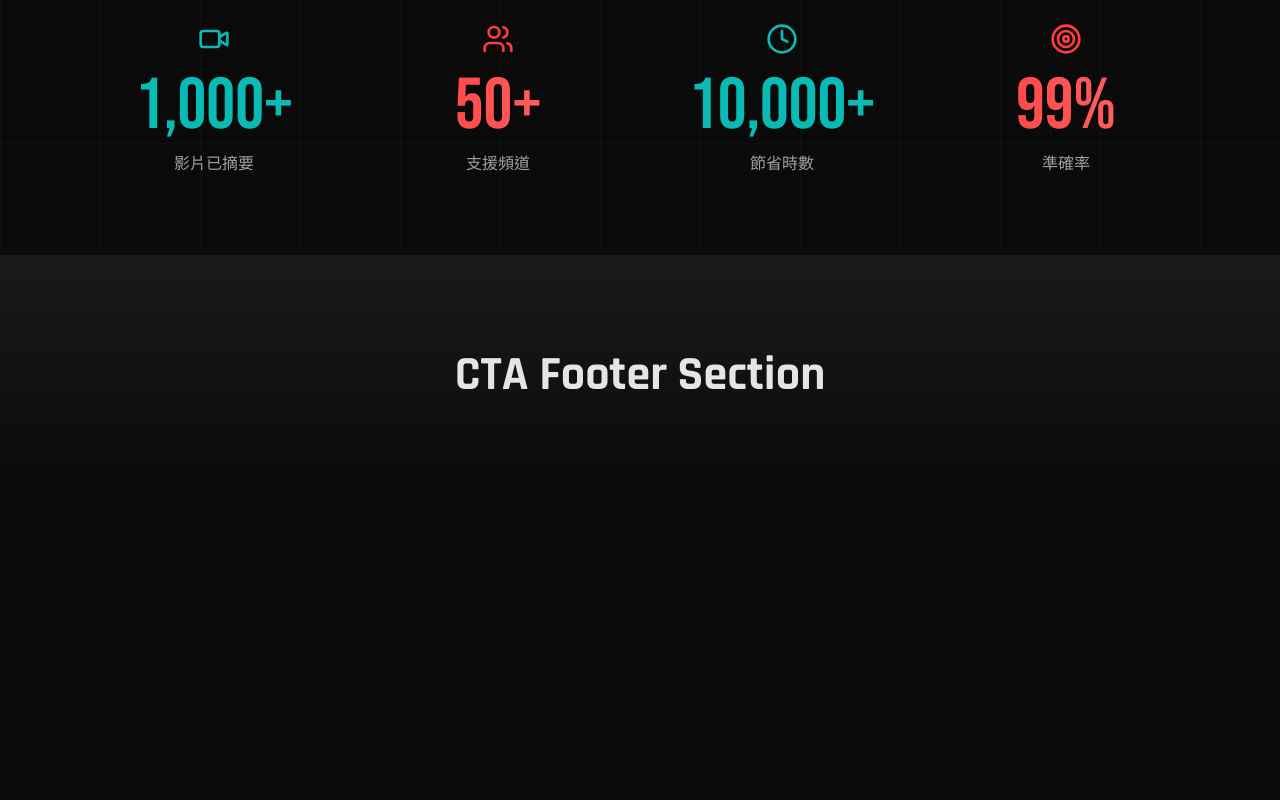
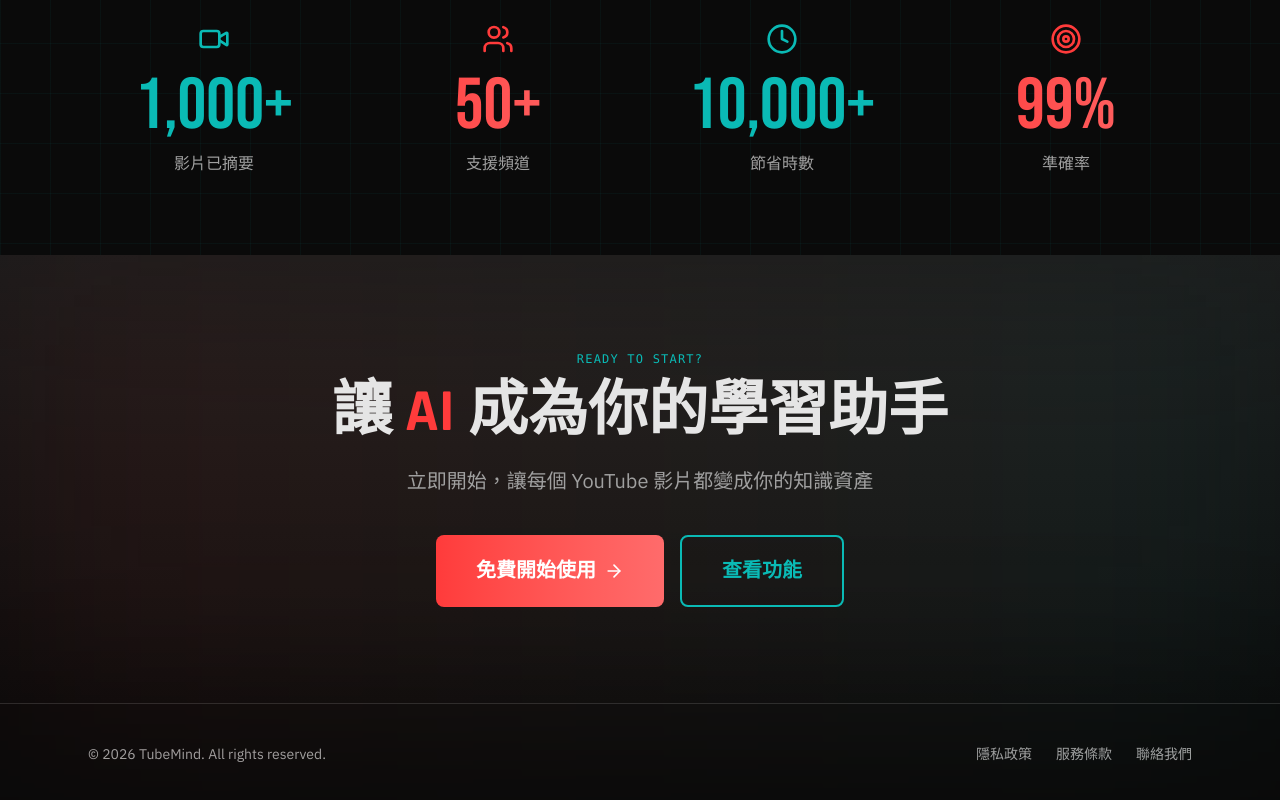
Before and after one commit to Darren901/tube-mind, a Next.js app: page / in a window 1280 px wide. Shown: the part 4822-5622 px from the top of the page. Before the commit the page ends 5317 px from the top, so only its background shows below. Built offline with nearby package versions, Linux system fonts and the light colour scheme; no server answers.

Commit message:
feat: implement CTA Footer with animated call-to-action buttons
- Add main CTA section with gradient glow
- Add two large buttons (Start Free, View Features)
- Add footer links (Privacy, Terms, Contact)
- Use framer-motion for reveal animations
- Update copyright year to 2026

```diff
--- a/components/landing/CTAFooter.tsx
+++ b/components/landing/CTAFooter.tsx
@@ -1,11 +1,82 @@
 'use client'
 
+import { motion, useInView } from 'framer-motion'
+import { useRef } from 'react'
+import { ArrowRight } from 'lucide-react'
+
 export function CTAFooter() {
+  const ref = useRef(null)
+  const isInView = useInView(ref, { once: true, amount: 0.3 })
+
   return (
-    <section className="py-24 bg-gradient-to-b from-bg-secondary to-bg-primary">
-      <div className="max-w-6xl mx-auto px-6">
-        <div className="text-center">
-          <h2 className="text-5xl font-bold">CTA Footer Section</h2>
+    <section ref={ref} className="relative overflow-hidden">
+      {/* Main CTA */}
+      <div className="py-24 bg-gradient-to-b from-bg-secondary to-bg-primary relative">
+        {/* Background glow */}
+        <div className="absolute inset-0 flex items-center justify-center">
+          <div className="w-full h-full bg-gradient-to-r from-brand-red/8 to-brand-tiffany/8 blur-[100px]" />
+        </div>
+
+        <div className="max-w-4xl mx-auto px-6 text-center relative z-10">
+          <motion.div
+            initial={{ opacity: 0 }}
+            animate={isInView ? { opacity: 1 } : {}}
+            transition={{ duration: 0.6 }}
+            className="font-mono text-xs text-brand-tiffany mb-4 tracking-widest"
+          >
+            READY TO START?
+          </motion.div>
+
+          <motion.h2
+            initial={{ opacity: 0, y: 20 }}
+            animate={isInView ? { opacity: 1, y: 0 } : {}}
+            transition={{ duration: 0.6, delay: 0.1 }}
+            className="font-rajdhani text-6xl font-bold text-text-primary mb-6"
+          >
+            讓 <span className="text-brand-red">AI</span> 成為你的學習助手
+          </motion.h2>
+
+          <motion.p
+            initial={{ opacity: 0 }}
+            animate={isInView ? { opacity: 1 } : {}}
+            transition={{ duration: 0.6, delay: 0.2 }}
+            className="font-ibm text-xl text-text-secondary mb-10"
+          >
+            立即開始，讓每個 YouTube 影片都變成你的知識資產
+          </motion.p>
+
+          <motion.div
+            initial={{ opacity: 0, y: 20 }}
+            animate={isInView ? { opacity: 1, y: 0 } : {}}
+            transition={{ duration: 0.6, delay: 0.3 }}
+            className="flex flex-col sm:flex-row gap-4 justify-center"
+          >
+            <button className="group px-10 py-5 bg-gradient-to-r from-brand-red to-brand-red-light text-white font-rajdhani font-bold text-xl rounded-lg hover:scale-105 hover:shadow-2xl hover:shadow-brand-red/50 transition-all flex items-center justify-center gap-2">
+              免費開始使用
+              <ArrowRight className="w-5 h-5 group-hover:translate-x-1 transition-transform" />
+            </button>
+
+            <button className="px-10 py-5 border-2 border-brand-tiffany text-brand-tiffany font-rajdhani font-bold text-xl rounded-lg hover:bg-brand-tiffany hover:bg-opacity-10 transition-all">
+              查看功能
+            </button>
+          </motion.div>
+        </div>
+      </div>
+
+      {/* Footer */}
+      <div className="bg-bg-primary py-10 border-t border-bg-tertiary">
+        <div className="max-w-6xl mx-auto px-6">
+          <div className="flex flex-col md:flex-row justify-between items-center gap-4 text-sm text-text-secondary">
+            <div className="font-ibm">
+              © 2026 TubeMind. All rights reserved.
+            </div>
+
+            <div className="flex gap-6 font-ibm">
+              <a href="#" className="hover:text-brand-tiffany transition-colors">隱私政策</a>
+              <a href="#" className="hover:text-brand-tiffany transition-colors">服務條款</a>
+              <a href="#" className="hover:text-brand-tiffany transition-colors">聯絡我們</a>
+            </div>
+          </div>
         </div>
       </div>
     </section>
```
